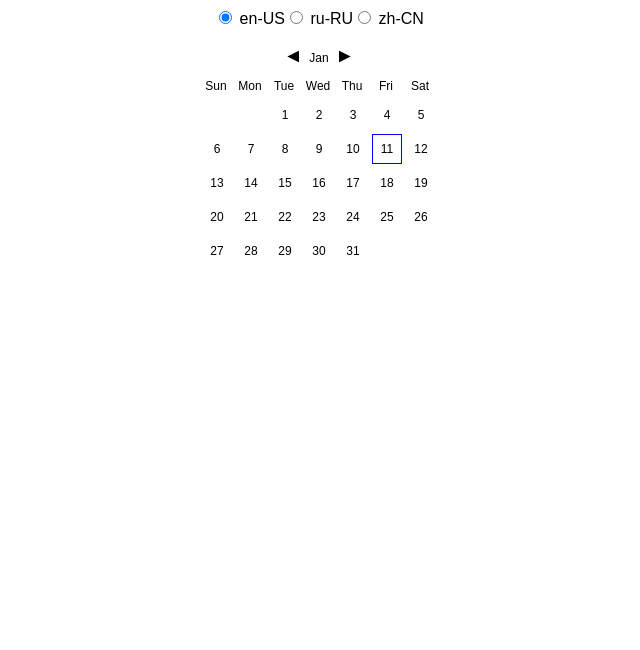
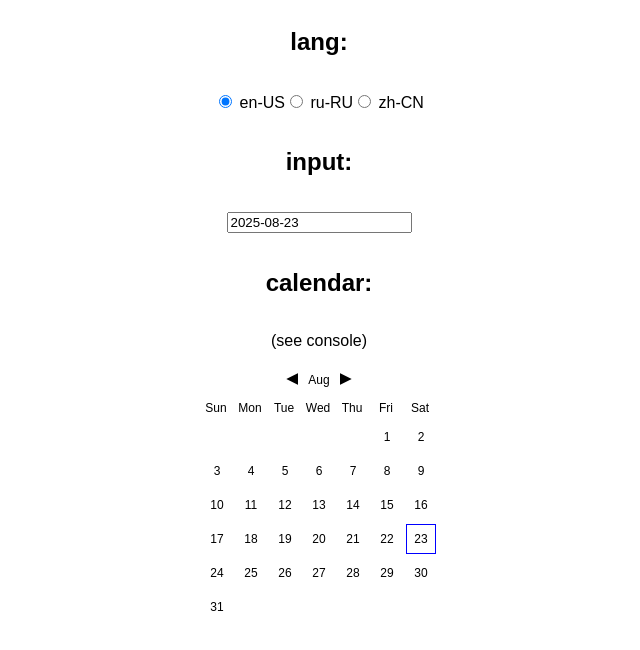
Before and after one commit to voodoobat/date-picker-vue, a Vue app: page / in a window 1280 px wide. Shown: the top 650 px of the page, without its empty margins (321-961 px from the left). Built offline with nearby package versions, Linux system fonts and the light colour scheme.

Commit message:
feat: adds the date-picker-input component

```diff
--- a/src/components/DatePicker/DatePicker.vue
+++ b/src/components/DatePicker/DatePicker.vue
@@ -1,5 +1,5 @@
 <template>
-  <div :class="$style.datepicker">
+  <div ref="root" :class="$style.datepicker">
     <div :class="$style.month">
       <button :class="[$style.button]" type="button" @click="prevMonth" />
       {{ formattedMonth }}
@@ -34,6 +34,7 @@
 import type { DatePickerEmits, DatePickerProps } from '.'
 import { useDatePicker, formatDate } from '.'
 
+const root = ref<HTMLDivElement | null>(null)
 const props = defineProps<DatePickerProps>()
 const emit = defineEmits<DatePickerEmits>()
 
@@ -64,10 +65,12 @@ watch(active, () => {
   --color-muted: gray;
   --color-active: blue;
   --color-font: black;
+  --color-bg: white;
 
   --transition: all 0.2s ease;
 
   --datepicker-grid-gap: 0.25rem;
+  --datepicker-bg: var(--color-bg);
   --day-font-size: 0.75em;
   --day-w: 1.75rem;
   --day-h: 1.75rem;
@@ -83,6 +86,8 @@ watch(active, () => {
   --month-button-w: 1.5rem;
   --month-button-h: 1.5rem;
   --weekday-font-size: 0.75em;
+
+  background-color: var(--datepicker-bg);
 }
 
 .month {
--- /dev/null
+++ b/src/components/DatePicker/DatePickerInput.vue
@@ -0,0 +1,49 @@
+<template>
+  <div :class="$style['datepicker-input']">
+    <input type="text" v-model="date" @focus="open = true" :disabled="open" />
+    <div ref="dropdownRef" :class="[$style.dropdown, open && $style.open]">
+      <DatePicker v-bind="props" @update:value="date = $event" />
+    </div>
+  </div>
+</template>
+
+<script setup lang="ts">
+import type { DatePickerProps } from '.'
+import { DatePicker, useDatePickerInput } from '.'
+
+const props = defineProps<DatePickerProps>()
+const { date, dropdownRef, open } = useDatePickerInput(props)
+</script>
+
+<style module>
+.datepicker-input {
+  --dropdown-bg: white;
+  --dropdown-z-index: 10;
+  --dropdown-padding: 1rem;
+  --dropdown-shadow: 0 2px 5px rgba(0, 0, 0, 0.2);
+  --dropdown-transition: all 0.2s ease;
+  --dropdown-hidden-transform: translateY(1rem);
+
+  position: relative;
+}
+
+.dropdown {
+  position: absolute;
+  top: calc(100% + 0.25rem);
+  left: 0;
+  z-index: var(--dropdown-z-index);
+  padding: var(--dropdown-padding);
+  box-shadow: var(--dropdown-shadow);
+  opacity: 0;
+  transform: var(--dropdown-hidden-transform);
+  pointer-events: none;
+  background-color: var(--dropdown-bg);
+  transition: var(--dropdown-transition);
+
+  &.open {
+    opacity: 1;
+    transform: none;
+    pointer-events: all;
+  }
+}
+</style>
--- a/src/components/DatePicker/index.ts
+++ b/src/components/DatePicker/index.ts
@@ -2,6 +2,7 @@ import type { DatePickerProps } from './index.d'
 
 export type * from './index.d'
 export { default as DatePicker } from './DatePicker.vue'
+export { default as DatePickerInput } from './DatePickerInput.vue'
 
 export function useDatePicker(props: DatePickerProps) {
   const locale = ref<Intl.LocalesArgument>(props.locale || 'en-US')
@@ -45,6 +46,34 @@ export function useDatePicker(props: DatePickerProps) {
     nextMonth,
     prevMonth,
     setLocale,
+  }
+}
+
+export function useDatePickerInput(props: DatePickerProps) {
+  const dropdownRef = ref<HTMLDivElement>()
+  const open = ref(false)
+  const date = ref(props.value ?? formatDate(new Date()))
+
+  watch(date, () => (open.value = false))
+
+  function clickHandler(ev: MouseEvent) {
+    if (!dropdownRef.value?.contains(ev.target as Node)) {
+      open.value = false
+    }
+  }
+
+  onMounted(() => {
+    document.addEventListener('click', clickHandler)
+  })
+
+  onUnmounted(() => {
+    document.removeEventListener('click', clickHandler)
+  })
+
+  return {
+    date,
+    dropdownRef,
+    open,
   }
 }
 
--- a/src/pages/index.vue
+++ b/src/pages/index.vue
@@ -1,14 +1,18 @@
 <template>
   <div :class="$style.demo">
+    <h2>lang:</h2>
     <div :class="$style.locale">
       <label v-for="lang in languages" :key="lang">
         <input type="radio" v-model="locale" :value="lang" />
         {{ lang }}
       </label>
     </div>
+    <h2>input:</h2>
+    <DatePickerInput :locale="locale" />
+    <h2>calendar:</h2>
+    <span>(see console)</span>
     <DatePicker
       :class="$style.datepicker"
-      value="1337-01-11"
       :locale="locale"
       @update:value="console.log"
     />
@@ -16,7 +20,7 @@
 </template>
 
 <script setup lang="ts">
-import { DatePicker } from '@/components/DatePicker'
+import { DatePicker, DatePickerInput } from '@/components/DatePicker'
 
 const languages = ['en-US', 'ru-RU', 'zh-CN']
 const locale = ref(languages[0])
```
